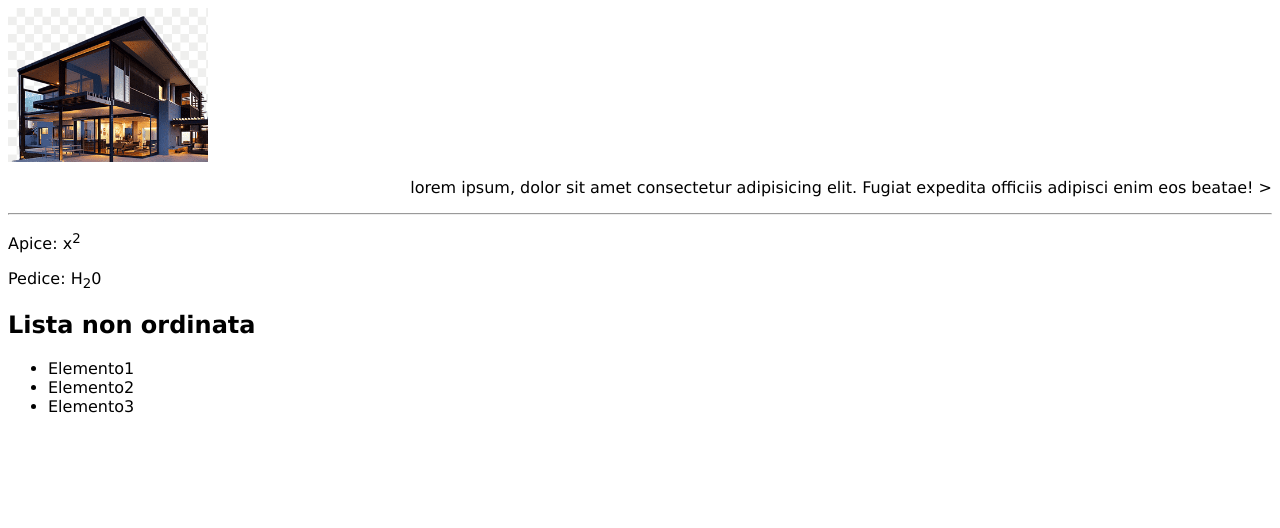
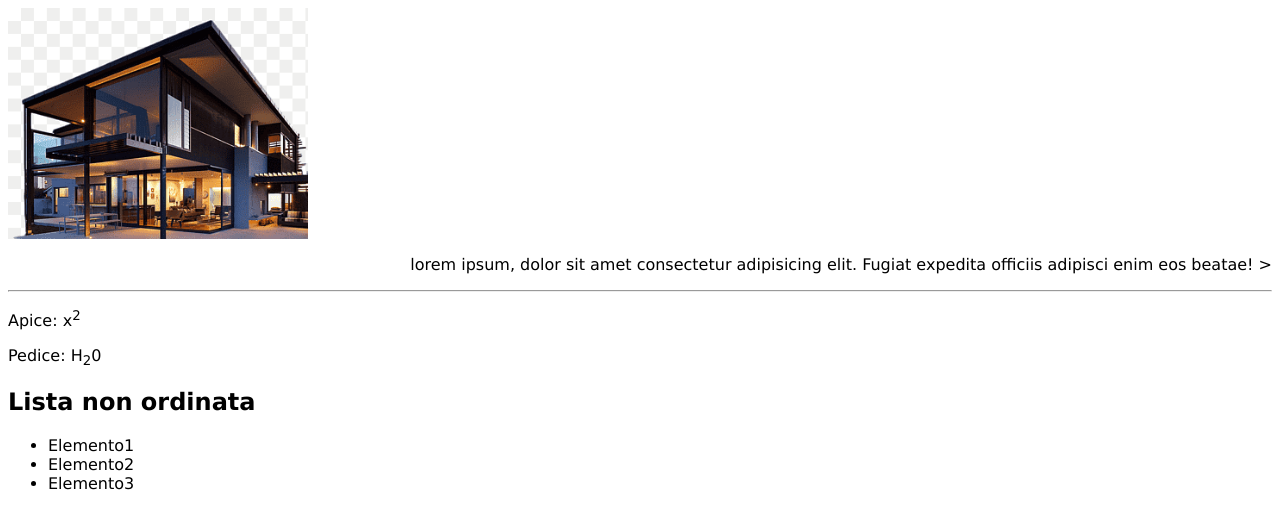
Before and after one commit to farchiuz/sms-isy.github.io, a plain HTML site: page immagineCasa.html in a window 1280 px wide. Drawn offline with Linux system fonts and the light colour scheme.

Commit message:
Update immagineCasa.html

```diff
--- a/immagineCasa.html
+++ b/immagineCasa.html
@@ -10,7 +10,7 @@
       src="./img/casa.png"
       alt="immagine di una casa molto bella"
       align="center"
-        width="200"
+        width="300"
     />
     <p align="right"
       <i>
```
